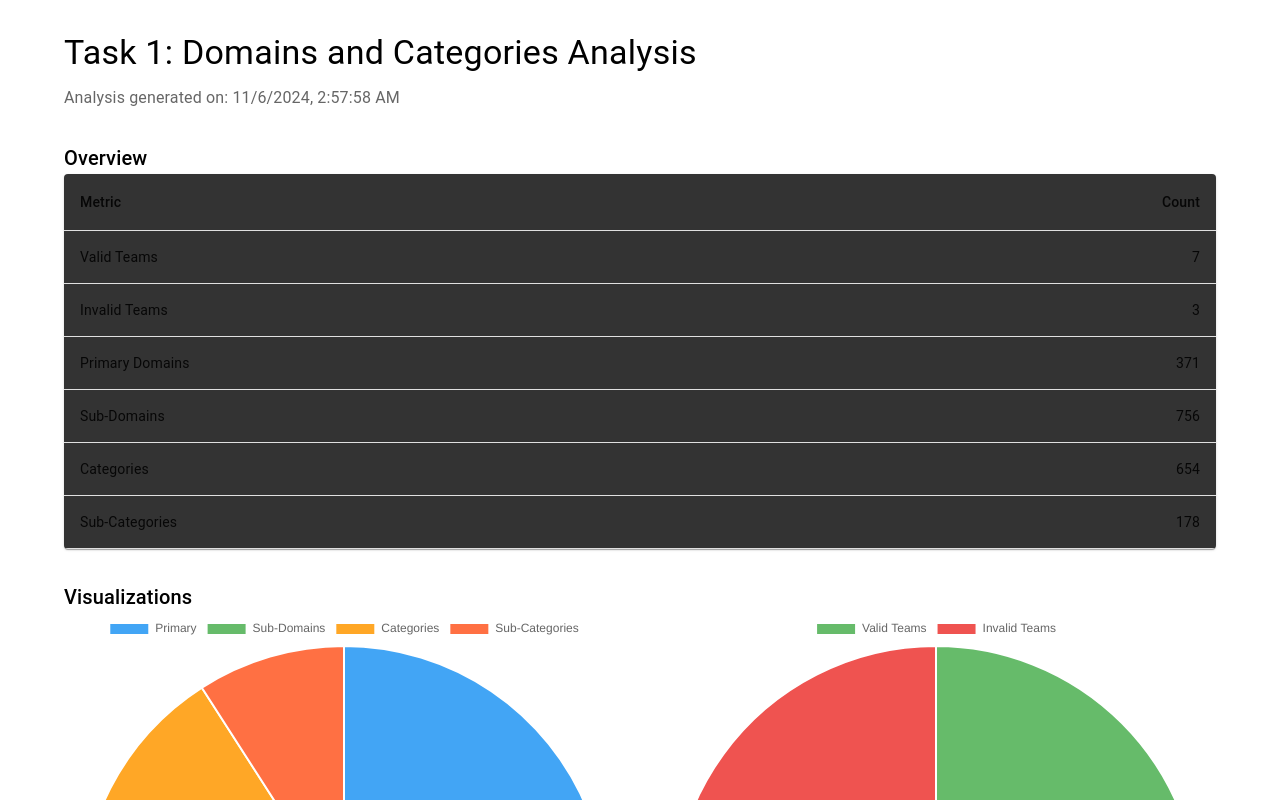
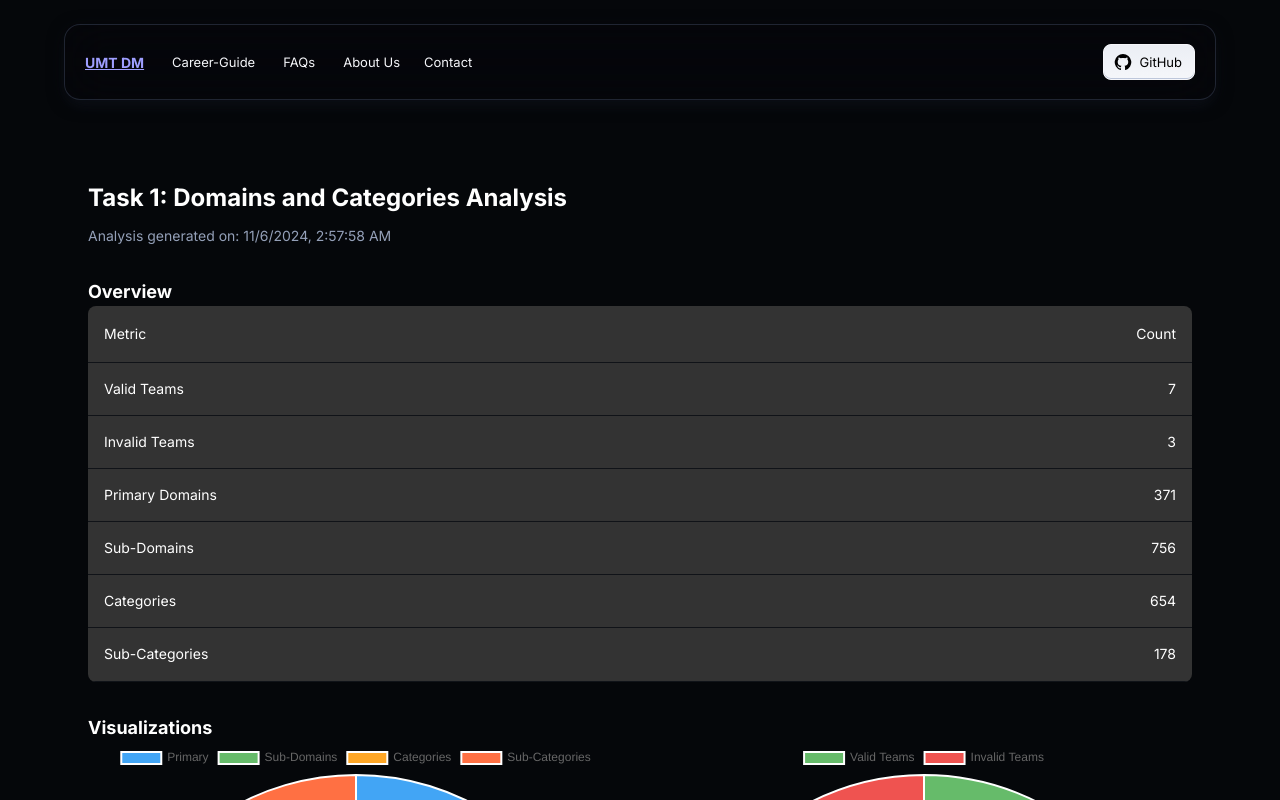
Before and after one commit to umt-dm/umt-dm.github.io, a Next.js app in the folder src/: page /analysis/task-1 in a window 1280 px wide. Shown: the top 800 px of the page. Built offline with nearby package versions, Linux system fonts and the light colour scheme.

Commit message:
added page layout to submission

```diff
--- a/src/pages/analysis/task-1.tsx
+++ b/src/pages/analysis/task-1.tsx
@@ -1,4 +1,5 @@
 import { useEffect, useState } from 'react';
+import PageLayout from '../../layouts/PageLayout';
 import Container from '@mui/material/Container';
 import Grid from '@mui/material/Grid';
 import Typography from '@mui/material/Typography';
@@ -103,6 +104,7 @@ const AnalysisPage = () => {
   };
 
   return (
+    <PageLayout>
       <Container maxWidth="lg" sx={{ my: 4 }}>
         <Typography variant="h4" gutterBottom>
           Task 1: Domains and Categories Analysis
@@ -169,6 +171,7 @@ const AnalysisPage = () => {
           </Grid>
         </Grid>
       </Container>
+    </PageLayout>
   );
 };
 
```
Lines whose indentation alone changed are shown as unchanged.
